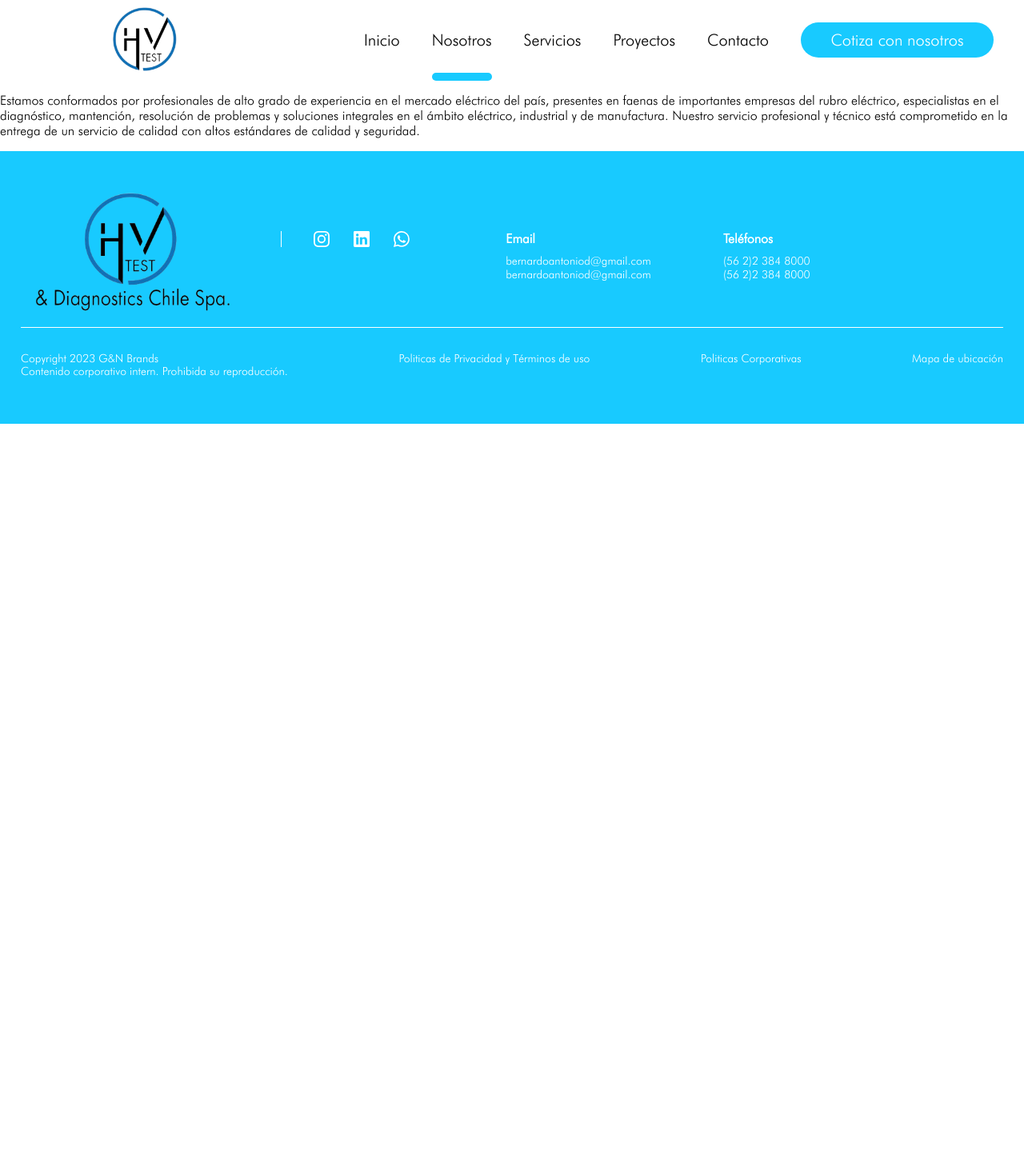
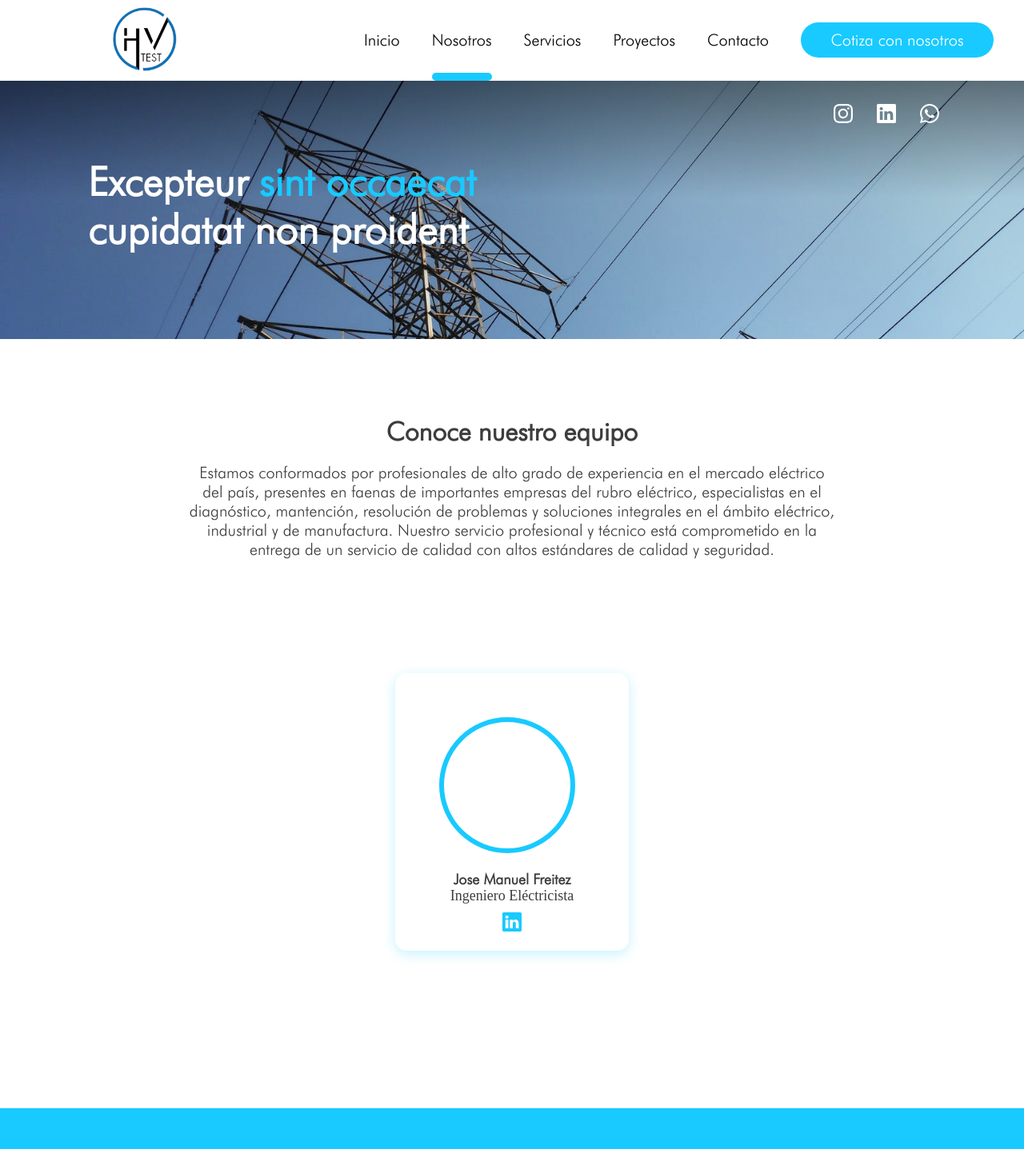
Before and after one commit to Bernullys/H-VTest, a React (Vite) app in the folder HVTest/: page /nosotros in a window 1280 px wide. Shown: the top 1437 px of the page at 80% size. Before the commit the page ends 800 px from the top, so only its background shows below. Built offline with nearby package versions, Linux system fonts and the light colour scheme.

Commit message:
us first part

```diff
--- a/HVTest/src/Pages/Home/Home.css
+++ b/HVTest/src/Pages/Home/Home.css
@@ -4,7 +4,7 @@
     background-size: cover;
     background-position: top;
     background-repeat: no-repeat;
-    margin: 0;
+    margin-top: 0.5px;
 }
 
 .main--title--container {
--- a/HVTest/src/Pages/Services/Services.css
+++ b/HVTest/src/Pages/Services/Services.css
@@ -3,6 +3,7 @@
     justify-content: center;
     height: 724px;
     flex-shrink: 0;
+    margin-top: 0.5px;
     background: linear-gradient(180deg, rgba(45, 187, 229, 0.50) 0%, rgba(158, 233, 255, 0.10) 30.98%, rgba(45, 187, 229, 0.00) 68.36%);
 }
 
--- a/HVTest/src/Pages/Us/Us.css
+++ b/HVTest/src/Pages/Us/Us.css
@@ -0,0 +1,157 @@
+.us__social__logos__container {
+    position: absolute;
+    top: 30px;
+    right: 106px;
+}
+.us__top__section--main--container {
+    width: 100%;
+    display: flex;
+    justify-content: center;
+    position: relative;
+
+
+}
+.us__top__section--image {
+    width: 100%;
+    height: 323px;
+    background: linear-gradient(180deg, rgba(0, 0, 0, 0.50) 0%, rgba(66, 66, 66, 0.10) 45.31%, rgba(255, 255, 255, 0.00) 100%), url("../../assets/torresElectricasI.png");
+    background-size: cover;
+    background-position: top;
+    background-repeat: no-repeat;
+    margin-top: 0.5px;
+}
+
+.us__top__section--heding {
+    margin: 0;
+    position: absolute;
+    top: 97px;
+    left: 110px;
+    z-index: 2;
+    padding: 0;
+    color: #fff;
+    text-align: left;
+    font-family: "futuraLtBt";
+    font-size: 50px;
+    font-style: normal;
+    font-weight: 700;
+    line-height: normal;
+    width: 818px;
+    height: 116px;
+}
+
+.styling__word {
+    color: #18CAFF;
+}
+
+/*from here on it's about the meddle section*/
+
+.us__middle__section--main--container {
+    position: relative;
+    height: 962px;
+    display: flex;
+    justify-content: center;
+}
+
+.us__middle__section--description--container {
+    position: absolute;
+    top: 96px;
+    display: flex;
+    flex-direction: column;
+    justify-content: center;
+    align-items: center;
+    width: 811px;
+}
+
+.us__middle__section--description--container h2 {
+    margin: 0;
+    color: #3D3D3D;
+    text-align: center;
+    font-family: "futuraLtBt";
+    font-size: 32px;
+    font-style: normal;
+    font-weight: 700;
+    line-height: normal;
+}
+
+.us__middle__section--description--container p {
+    margin: 20px 0 0 0;
+    text-align: center;
+    color: #3D3D3D;
+    text-align: center;
+    font-family: "futuraLtBt";
+    font-size: 20px;
+    font-style: normal;
+    font-weight: 400;
+    line-height: normal;
+}
+
+.us__middle__section--cards--container {
+    position: absolute;
+    top: 418px;
+}
+
+.personal__card__container {
+    width: 292px;
+    height: 347px;
+    border-radius: 14.747px;
+    background: #FFF;
+    box-shadow: 0px 4px 15px 0px rgba(24, 202, 255, 0.25);
+    display: flex;
+    justify-content: center;
+}
+
+.image__card__container {
+    position: absolute;
+    top: 55px;
+    right: 67px;
+    width: 158px;
+    height: 158px;
+    border-radius: 158px;
+    border: 6px solid #18CAFF;
+    background: url(<path-to-image>), lightgray 50% / cover no-repeat, #D9D9D9;
+}
+
+.text-content__card__container {
+    position: absolute;
+    top: 247px;
+    display: flex;
+    flex-direction: column;
+    align-items: center;
+    justify-content: center;
+}
+
+.text-content__card__container h3 {
+    color: #3D3D3D;
+    text-align: center;
+    font-family: "futuraLtBt";
+    font-size: 18px;
+    font-style: normal;
+    font-weight: 700;
+    line-height: normal;
+    margin: 0px;
+}
+
+.text-content__card__container h4 {
+    color: #3D3D3D;
+    text-align: center;
+    font-family: Bosch Sans;
+    font-size: 18px;
+    font-style: normal;
+    font-weight: 400;
+    line-height: normal;
+    margin: 0px;
+}
+
+.us__social__logos__container--personal-card {
+    right: 106px;
+    color: black;
+    margin: 10px 0 0 0;
+
+}
+
+.card-linke-logo {
+    width: 24px;
+    height: 24px;
+    color: #18CAFF;
+    padding: 0;
+}
--- a/HVTest/src/Pages/Us/Us.jsx
+++ b/HVTest/src/Pages/Us/Us.jsx
@@ -1,10 +1,49 @@
 import Layout from "../../Components/Layout/Layout";
+import { BsInstagram, BsLinkedin, BsWhatsapp} from "react-icons/bs"
+
 import "./Us.css"
 
 const Us = () => {
     return (
         <Layout>
-            <p>Estamos conformados por profesionales de alto grado de experiencia en el mercado eléctrico del país, presentes en faenas de importantes empresas del rubro eléctrico, especialistas en el diagnóstico, mantención, resolución de problemas y soluciones integrales en el ámbito eléctrico, industrial y de manufactura. Nuestro servicio profesional y técnico está comprometido en la entrega de un servicio de calidad con altos estándares de calidad y seguridad. </p>
+            <section className="us__top__section--main--container">
+                <section className="us__social__logos__container">
+                    <a className="footer__solcial__logo" href="https://www.instagram.com/hvtest.cl/" target="_blank" rel="noopener noreferrer">
+                        <BsInstagram className="insta-logo"/>
+                    </a>
+                    <a className="footer__solcial__logo" href="https://www.linkedin.com/company/hv-test" target="_blank" rel="noopener noreferrer">
+                        <BsLinkedin className="linke-logo"/>
+                    </a>
+                    <a className="footer__solcial__logo" href="" target="_blank" rel="noopener noreferrer">
+                        <BsWhatsapp className="whatsapp-logo"/>
+                    </a>
+                </section>
+                <section className="us__top__section--image">
+                    <h1 className="us__top__section--heding">Excepteur <b className="styling__word">sint occaecat</b> <br />cupidatat non proident</h1>
+                </section>
+            </section>
+            <section className="us__middle__section--main--container">
+                <section className="us__middle__section--description--container">
+                    <h2>Conoce nuestro equipo</h2>
+                    <p>Estamos conformados por profesionales de alto grado de experiencia en el mercado eléctrico del país, presentes en faenas de importantes empresas del rubro eléctrico, especialistas en el diagnóstico, mantención, resolución de problemas y soluciones integrales en el ámbito eléctrico, industrial y de manufactura. Nuestro servicio profesional y técnico está comprometido en la entrega de un servicio de calidad con altos estándares de calidad y seguridad. </p>
+                </section>
+                <section className="us__middle__section--cards--container">
+                    <article className="personal__card__container">
+                        <section className="image__card__container">
+                            <img src="" alt="" />
+                        </section>
+                        <section className="text-content__card__container">
+                            <h3>Jose Manuel Freitez</h3>
+                            <h4>Ingeniero Eléctricista</h4>
+                            <section className="us__social__logos__container--personal-card">
+                                <a className="footer__solcial__logo" href="https://www.linkedin.com/company/hv-test" target="_blank" rel="noopener noreferrer">
+                                    <BsLinkedin className="card-linke-logo"/>
+                                </a>
+                            </section>
+                        </section>
+                    </article>
+                </section>
+            </section>
         </Layout>
     )
 }
```
